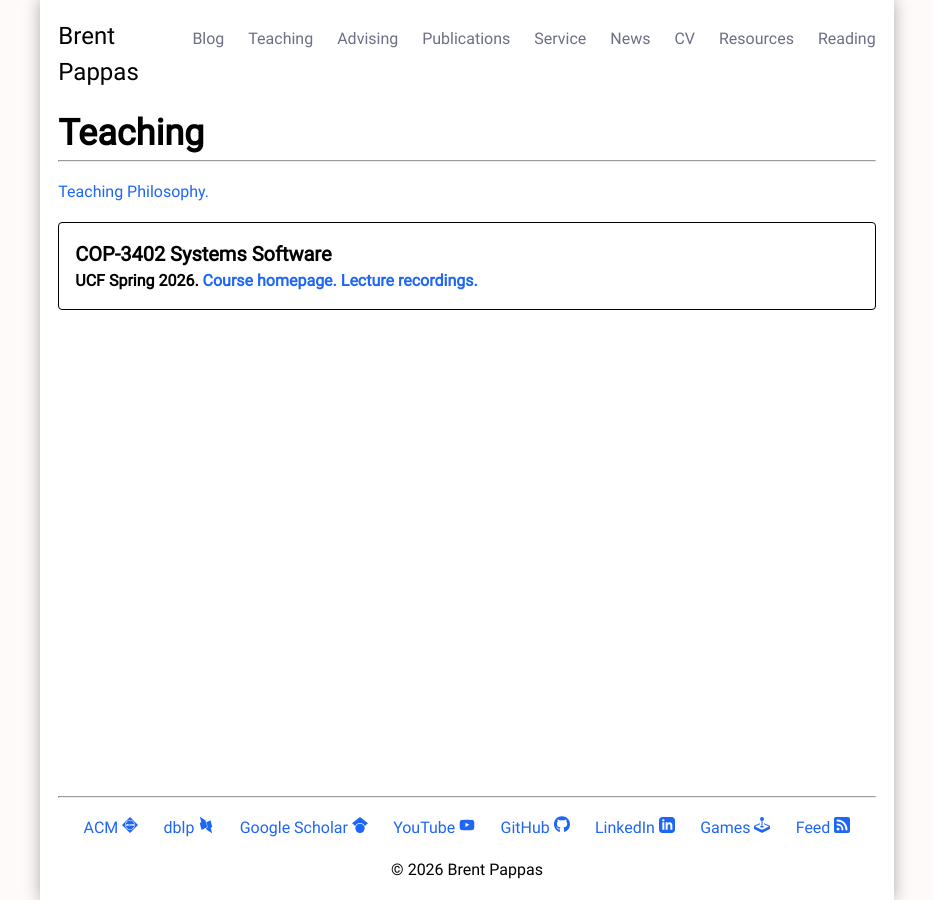
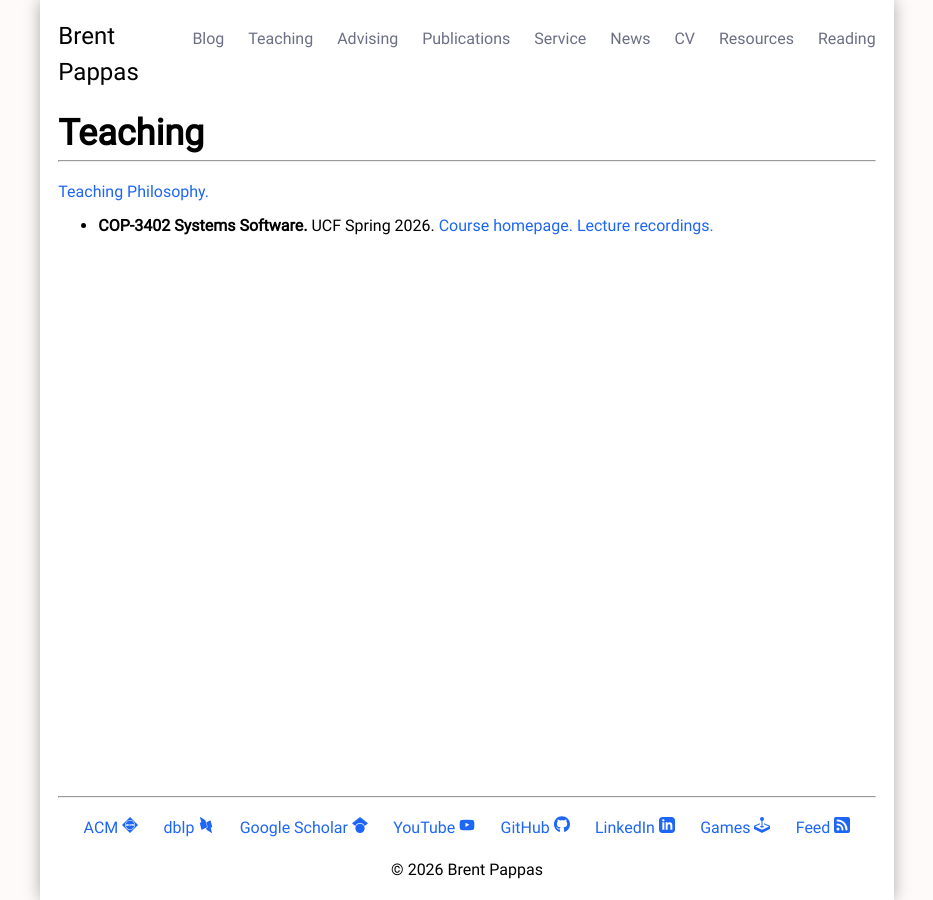
Before and after one commit to PappasBrent/pappasbrent.github.io, a Jekyll site: the page built from teaching.html, in a window 1280 px wide. Shown: the whole page, without its empty margins (173-1106 px from the left). Built offline with Jekyll 4.4.1, drawn with Linux system fonts in a browser that asks for light colours.

Commit message:
Update teaching HTML

```diff
--- a/teaching.html
+++ b/teaching.html
@@ -5,11 +5,13 @@ title: Teaching
 
 <a href="/assets/pdf/teaching-philosophy.pdf">Teaching Philosophy.</a>
 
-    <div class="card">
-        <h5>COP-3402 Systems Software</h5>
-        <h6>
-            UCF Spring 2026.
-            <a href="https://www.cs.ucf.edu/~pappas/teaching/cop3402/spr2026/">Course homepage.</a>
-            <a href="https://youtube.com/playlist?list=PLEVrbB1AjxeX9qhORoz1lOEAxviEvBXA-&si=ZuYgxNRbGM3u-gk_">Lecture recordings.</a>
-        </h6>
-    </div>
+<ul>
+        <li>
+            <p>
+                <span style="font-weight: bold">COP-3402 Systems Software.</span>
+                UCF Spring 2026.
+                <a href="https://www.cs.ucf.edu/~pappas/teaching/cop3402/spr2026/">Course homepage.</a>
+                <a href="https://youtube.com/playlist?list=PLEVrbB1AjxeX9qhORoz1lOEAxviEvBXA-&si=ZuYgxNRbGM3u-gk_">Lecture recordings.</a>
+            </p>
+        </li>
+</ul>
```
